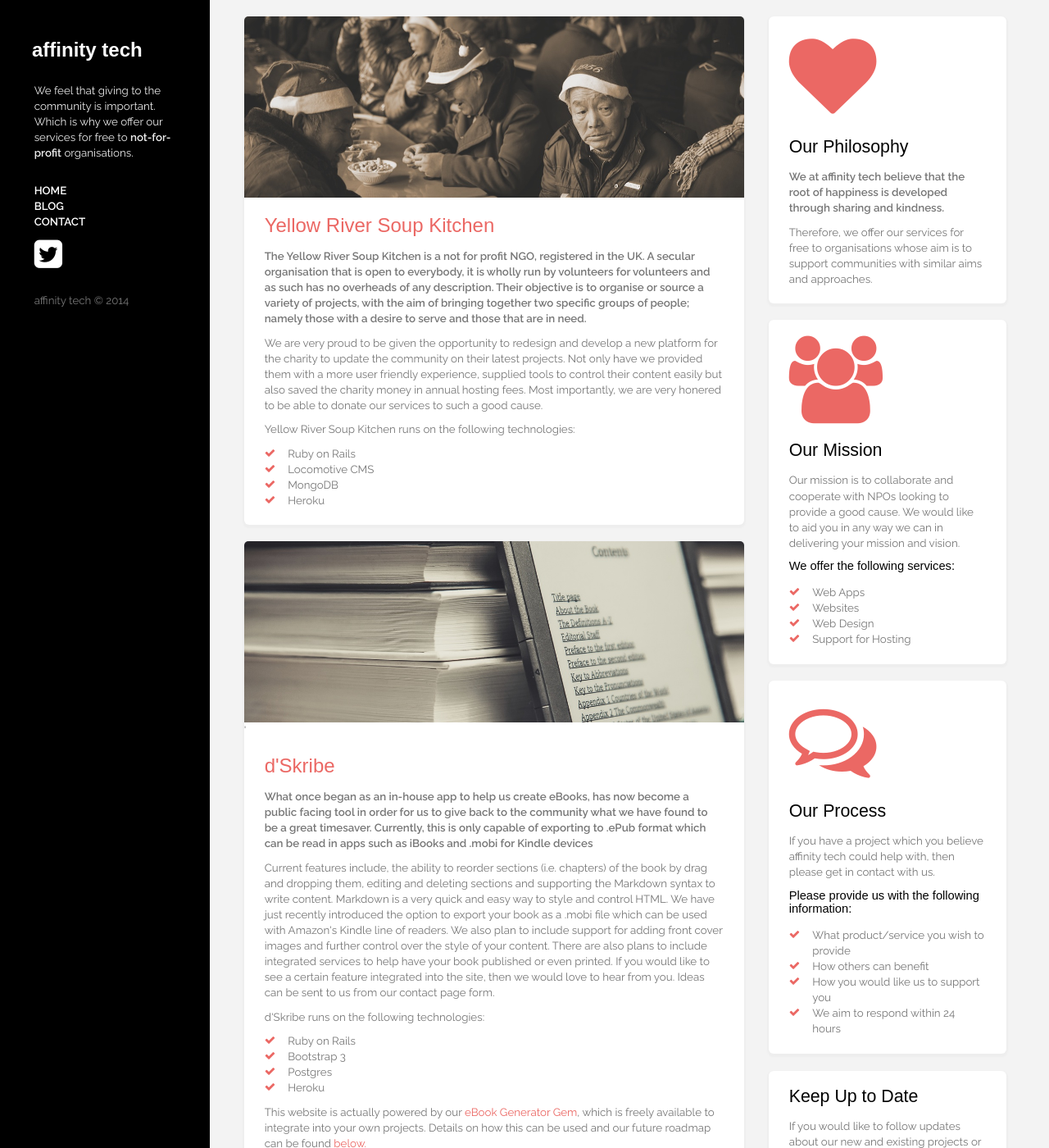
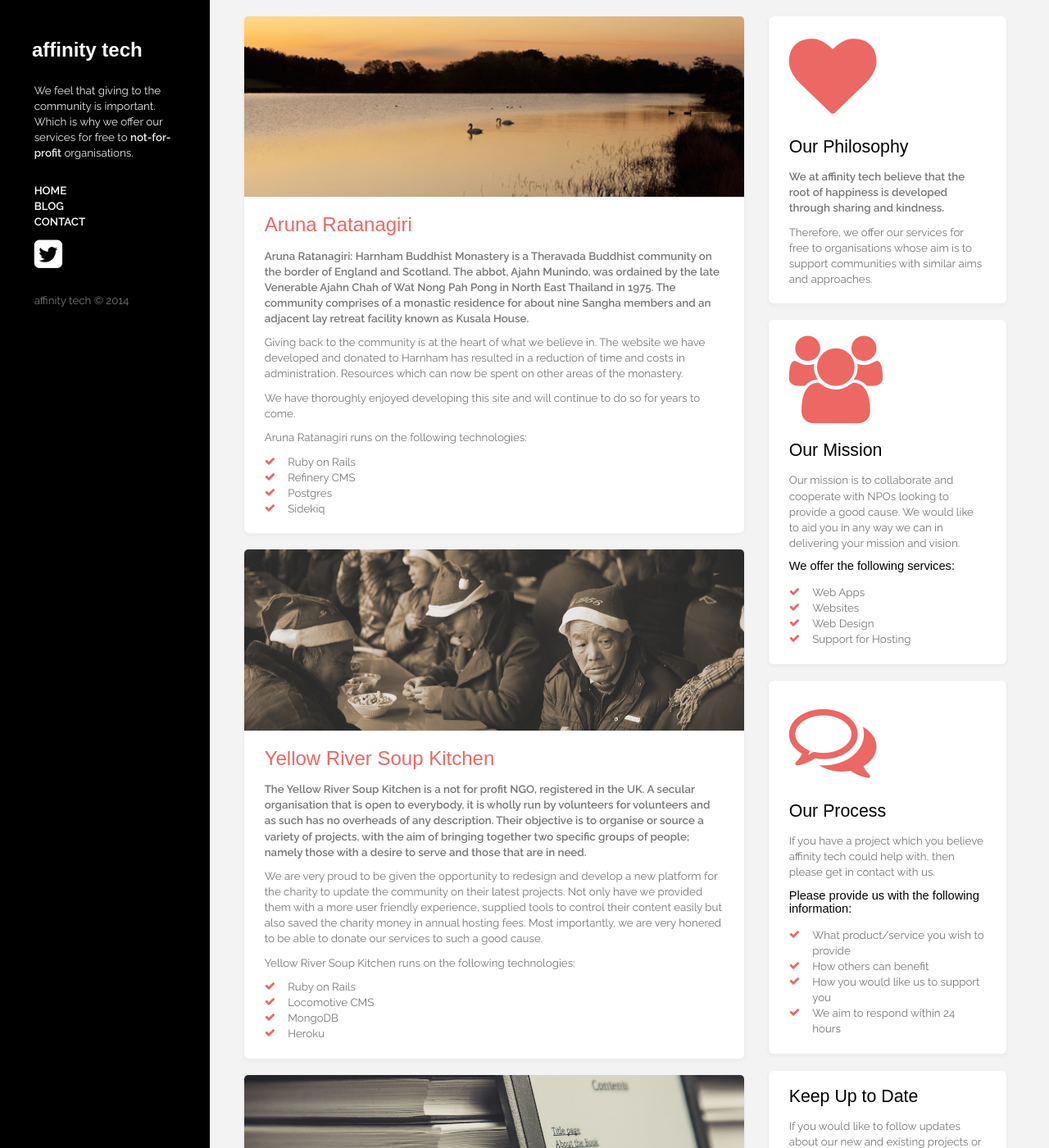
Before and after one commit to affinity-digital-ltd/affinity-tech.github.io, a Jekyll site: the page built from index.html, in a window 1280 px wide and 1400 px high. Shown: the whole window at 82% size. Built offline with Jekyll 4.4.1, drawn with Linux system fonts in a browser that asks for light colours; nearby versions of some CDN libraries.

Commit message:
Added ratangiri to projects and blog post

```diff
--- a/index.html
+++ b/index.html
@@ -8,6 +8,22 @@
     changefreq: monthly
     lastmod: 2014-05-09T15:13:12+08:00
 ---
+
+<div class="well well-lg">
+    <a href="https://ratanagiri.org.uk"><img class="project-image" src="img/ratanagiri.jpg" alt="Aruna Ratanagiri Image" ></a>
+  <h1><a href="https://ratanagiri.org.uk">Aruna Ratanagiri</a></h1>
+  <p><b>Aruna Ratanagiri: Harnham Buddhist Monastery is a Theravada Buddhist community on the border of England and Scotland. The abbot, Ajahn Munindo, was ordained by the late Venerable Ajahn Chah of Wat Nong Pah Pong in North East Thailand in 1975. The community comprises of a monastic residence for about nine Sangha members and an adjacent lay retreat facility known as Kusala House.</b></p>
+  <p>Giving back to the community is at the heart of what we believe in. The website we have developed and donated to Harnham has resulted in a reduction of time and costs in administration. Resources which can now be spent on other areas of the monastery.</p><p>We have thoroughly enjoyed developing this site and will continue to do so for years to come.</p>
+
+  <p>Aruna Ratanagiri runs on the following technologies:</p>
+  <ul class="fa-ul">
+    <li><i class="fa-li fa fa-check colour"></i> Ruby on Rails</li>
+    <li><i class="fa-li fa fa-check colour"></i> Refinery CMS</li>
+    <li><i class="fa-li fa fa-check colour"></i> Postgres</li>
+    <li><i class="fa-li fa fa-check colour"></i> Sidekiq</li>
+  </ul>
+
+</div>
 
 <div class="well well-lg">
     <a href="http://www.yellowrivercharity.com/en"><img class="project-image" src="img/yrsk.jpg" alt="Yellow River Soup Kitchen Image" ></a>
@@ -36,20 +52,13 @@
     book by drag and dropping them, editing and deleting sections and supporting the
     Markdown syntax to write content.  Markdown is a very quick and easy way to style
     and control HTML.  We have just recently introduced the option to export your
-    book as a .mobi file which can be used with Amazon's Kindle line of readers.  We also
-    plan to include
-    support for adding front cover images and further control over the style of
-    your content.  There are also plans to include integrated services to help have
-    your book published or even printed.  If you would like to see a certain feature
-    integrated into the site, then we would love to hear from you.  Ideas can be sent
-    to us from our contact page form.</p>
+    book as a .mobi file which can be used with Amazon's Kindle line of readers.  We also plan to include support for adding front cover images and further control over the style of your content.  There are also plans to include integrated services to help have your book published or even printed.  If you would like to see a certain feature integrated into the site, then we would love to hear from you.  Ideas can be sent to us from our contact page form.</p>
 
   <p>d'Skribe runs on the following technologies:</p>
   <ul class="fa-ul">
     <li><i class="fa-li fa fa-check colour"></i> Ruby on Rails</li>
     <li><i class="fa-li fa fa-check colour"></i> Bootstrap 3</li>
     <li><i class="fa-li fa fa-check colour"></i> Postgres</li>
-    <li><i class="fa-li fa fa-check colour"></i> Heroku</li>
   </ul>
   <p>This website is actually powered by our <a href="#ebook-gem">eBook Generator Gem</a>, which is freely available to integrate into your own projects.  Details on how this can be used and our future roadmap can be found <a href="#ebook-gem-roadmap">below.</a></p>
 
@@ -136,7 +145,6 @@
     <li><i class="fa-li fa fa-check colour"></i> Ruby on Rails</li>
     <li><i class="fa-li fa fa-check colour"></i> Postgres</li>
     <li><i class="fa-li fa fa-check colour"></i> Bootstrap 3</li>
-    <li><i class="fa-li fa fa-check colour"></i> Hosted on Heroku</li>
   </ul>
 </div>
 
```
Also changed, not shown: _posts/2014-12-17-aruna-ratanagiri-completed.md (added, +16 -0 lines), img/ratanagiri.jpg (added).
